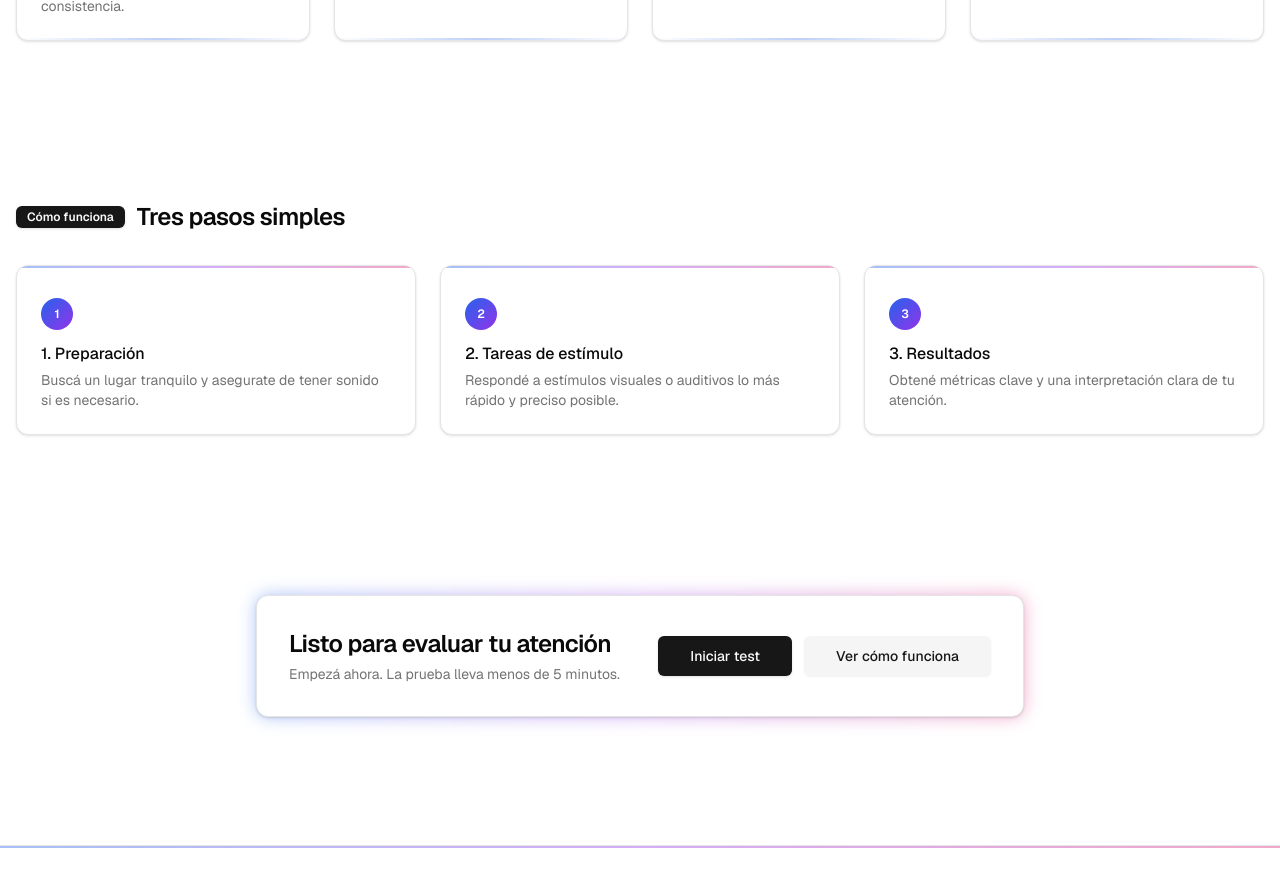
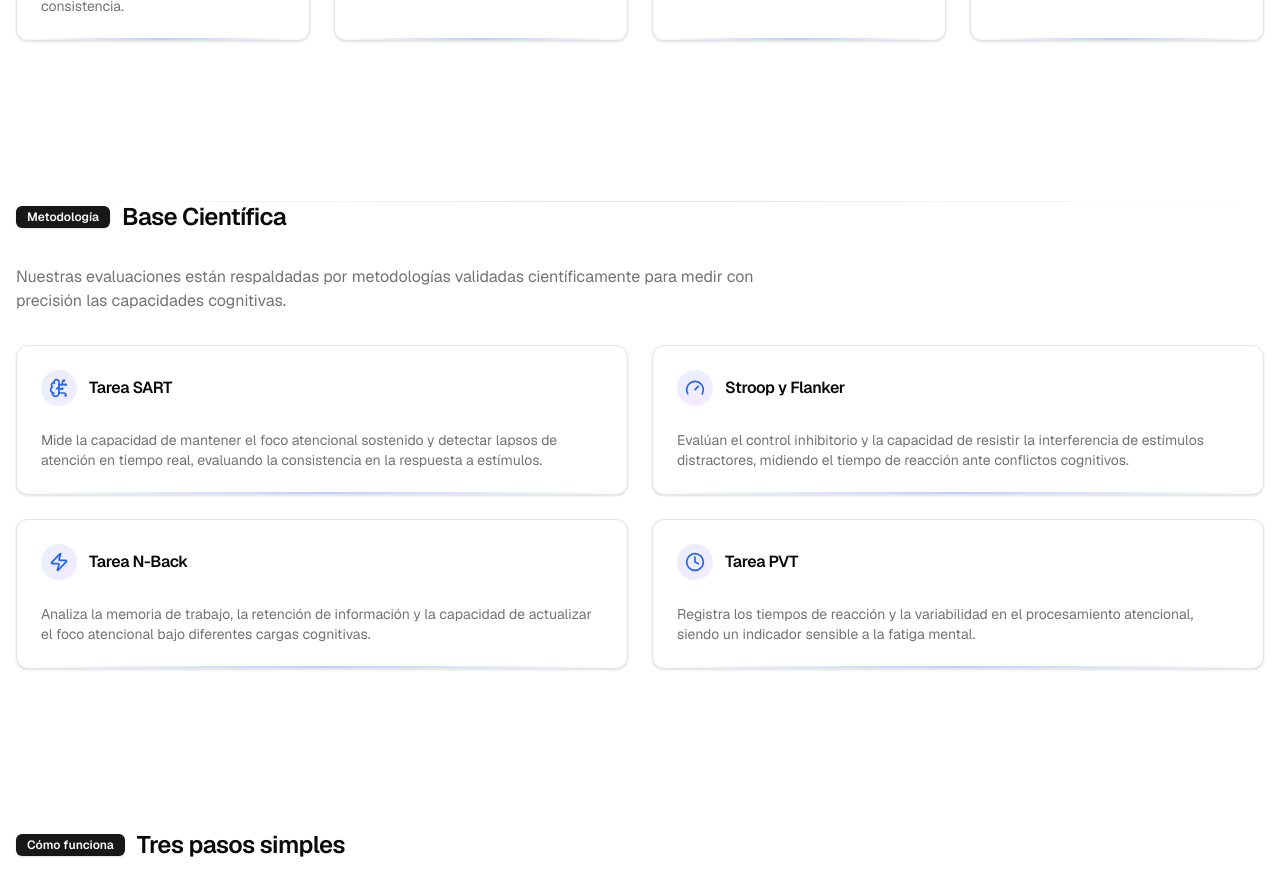
Before and after one commit to estebandrg/cognitive-trace, a Next.js app: page / in a window 1280 px wide. Shown: the part 960-1848 px from the top of the page. Built offline with nearby package versions, Linux system fonts and the light colour scheme; no server answers.

Commit message:
feat(ui): scientific validation

```diff
--- a/app/(marketing)/page.tsx
+++ b/app/(marketing)/page.tsx
@@ -1,6 +1,7 @@
 import Navbar from "@/components/landing/Navbar";
 import Hero from "@/components/landing/Hero";
 import FeatureGrid from "@/components/landing/FeatureGrid";
+import ScientificValidation from "@/components/landing/ScientificValidation";
 import HowItWorks from "@/components/landing/HowItWorks";
 import CTA from "@/components/landing/CTA";
 import Footer from "@/components/landing/Footer";
@@ -12,6 +13,7 @@ export default function LandingPage() {
       <main>
         <Hero />
         <FeatureGrid />
+        <ScientificValidation />
         <HowItWorks />
         <CTA />
       </main>
--- /dev/null
+++ b/components/landing/ScientificValidation.tsx
@@ -0,0 +1,76 @@
+import { BrainCircuit, Clock, Gauge, Zap } from "lucide-react";
+import { Badge } from "@/components/ui/badge";
+import { Card, CardContent, CardHeader, CardTitle } from "@/components/ui/card";
+
+type Methodology = {
+  name: string;
+  description: string;
+  icon: React.ReactNode;
+};
+
+export default function ScientificValidation() {
+  const methodologies: Methodology[] = [
+    {
+      name: "Tarea SART",
+      description:
+        "Mide la capacidad de mantener el foco atencional sostenido y detectar lapsos de atención en tiempo real, evaluando la consistencia en la respuesta a estímulos.",
+      icon: <BrainCircuit className="h-5 w-5 text-blue-600 dark:text-blue-500" />,
+    },
+    {
+      name: "Stroop y Flanker",
+      description:
+        "Evalúan el control inhibitorio y la capacidad de resistir la interferencia de estímulos distractores, midiendo el tiempo de reacción ante conflictos cognitivos.",
+      icon: <Gauge className="h-5 w-5 text-blue-600 dark:text-blue-500" />,
+    },
+    {
+      name: "Tarea N-Back",
+      description:
+        "Analiza la memoria de trabajo, la retención de información y la capacidad de actualizar el foco atencional bajo diferentes cargas cognitivas.",
+      icon: <Zap className="h-5 w-5 text-blue-600 dark:text-blue-500" />,
+    },
+    {
+      name: "Tarea PVT",
+      description:
+        "Registra los tiempos de reacción y la variabilidad en el procesamiento atencional, siendo un indicador sensible a la fatiga mental.",
+      icon: <Clock className="h-5 w-5 text-blue-600 dark:text-blue-500" />,
+    },
+  ];
+
+  return (
+    <section id="base-cientifica" className="py-20">
+      <div className="pointer-events-none absolute inset-x-0 -z-10 h-[1px] bg-gradient-to-r from-transparent via-border to-transparent" />
+      <div className="container mx-auto px-4">
+        <div className="mb-8 flex items-center gap-3">
+          <Badge className="hidden sm:inline-flex">Metodología</Badge>
+          <h2 className="text-2xl font-semibold tracking-tight">Base Científica</h2>
+        </div>
+        <p className="mb-8 max-w-3xl text-muted-foreground">
+          Nuestras evaluaciones están respaldadas por metodologías validadas científicamente para medir con precisión las capacidades cognitivas.
+        </p>
+
+        <div className="grid gap-6 sm:grid-cols-2">
+          {methodologies.map((methodology, index) => (
+            <Card
+              key={index}
+              className="relative overflow-hidden transition-transform hover:-translate-y-0.5"
+            >
+              <div className="pointer-events-none absolute inset-0 -z-10 opacity-0 transition-opacity group-hover:opacity-100" />
+              <CardHeader>
+                <div className="flex items-center gap-3">
+                  <span className="inline-flex h-9 w-9 items-center justify-center rounded-full bg-gradient-to-br from-blue-600/10 to-purple-600/10">
+                    {methodology.icon}
+                  </span>
+                  <CardTitle className="text-base">{methodology.name}</CardTitle>
+                </div>
+              </CardHeader>
+              <CardContent>
+                <p className="text-sm text-muted-foreground">{methodology.description}</p>
+              </CardContent>
+              <div className="absolute inset-x-0 bottom-0 h-[2px] bg-gradient-to-r from-transparent via-blue-600/30 to-transparent" />
+            </Card>
+          ))}
+        </div>
+      </div>
+    </section>
+  );
+}
```
